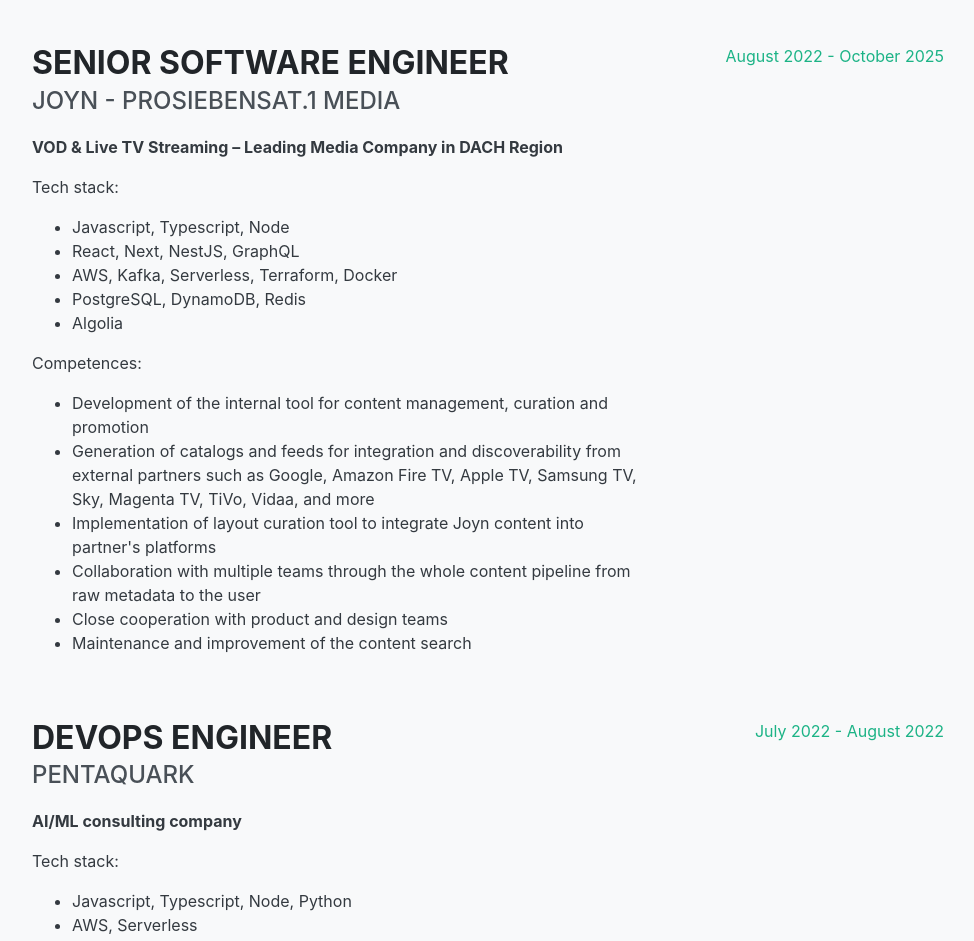
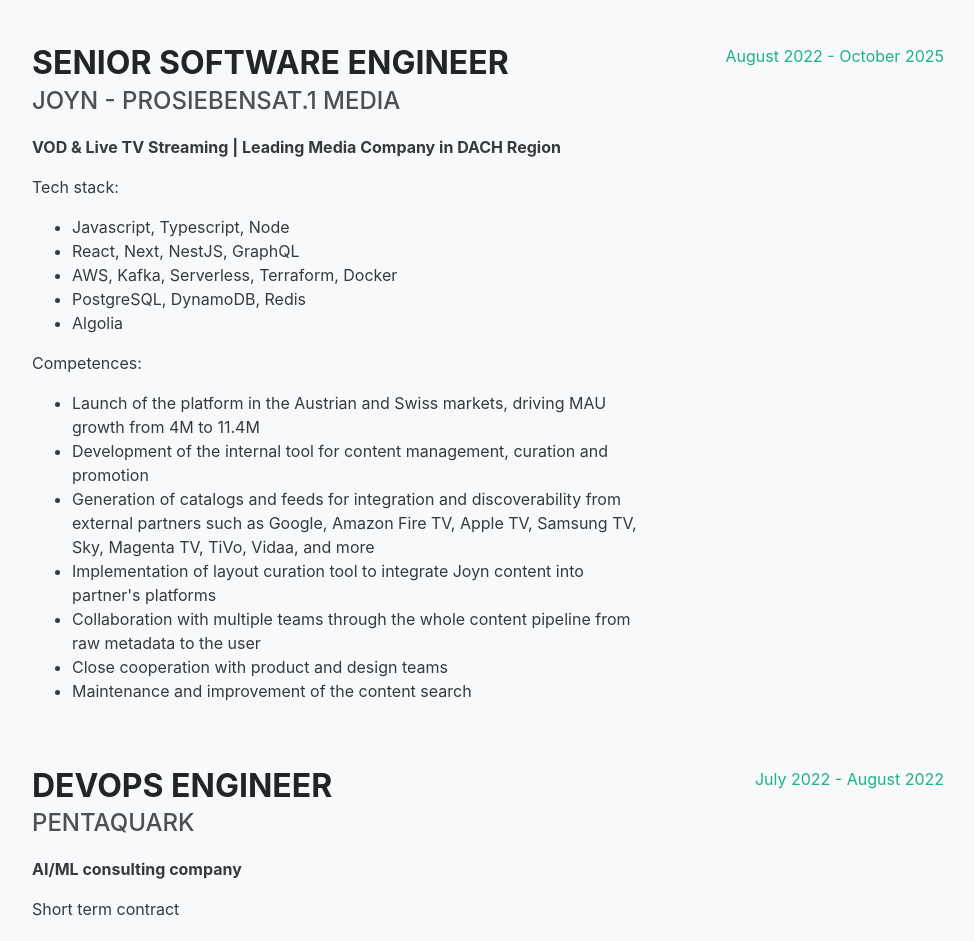
Before and after one commit to jheroje/resume, a React (Vite) app: page / in a window 1280 px wide. Shown: the part 920-1861 px from the top of the page, without its empty margins (288-1262 px from the left). Built offline with nearby package versions, Linux system fonts and the light colour scheme; a web font is replaced by a local one.

Commit message:
resume improvement

```diff
--- a/src/components/Main.tsx
+++ b/src/components/Main.tsx
@@ -51,7 +51,7 @@ const Main = () => {
         >
           <p>
             <strong>
-              VOD & Live TV Streaming – Leading Media Company in DACH Region
+              VOD & Live TV Streaming | Leading Media Company in DACH Region
             </strong>
           </p>
 
@@ -66,6 +66,10 @@ const Main = () => {
 
           <p>Competences:</p>
           <ul>
+            <li>
+              Launch of the platform in the Austrian and Swiss markets, driving
+              MAU growth from 4M to 11.4M
+            </li>
             <li>
               Development of the internal tool for content management, curation
               and promotion
@@ -96,6 +100,8 @@ const Main = () => {
           <p>
             <strong>AI/ML consulting company</strong>
           </p>
+
+          <p>Short term contract</p>
 
           <p>Tech stack:</p>
           <ul>
@@ -163,6 +169,8 @@ const Main = () => {
           <p>
             <strong>Software for art galleries, museums and artists</strong>
           </p>
+
+          <p>Short term contract</p>
 
           <p>Tech stack:</p>
           <ul>
```
